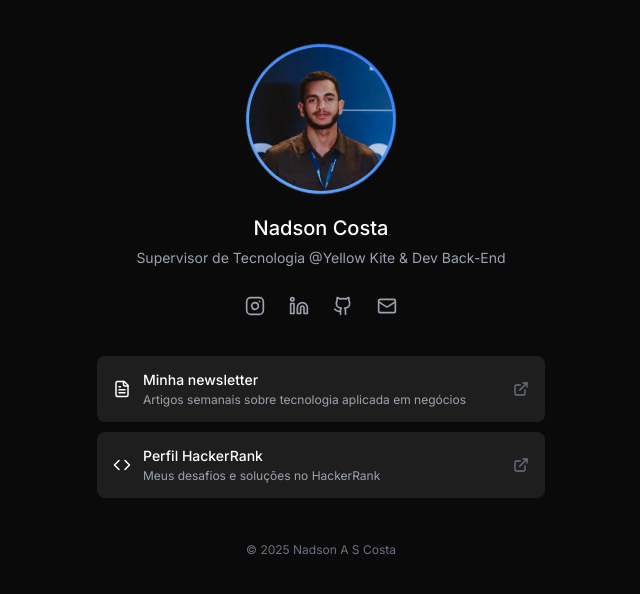
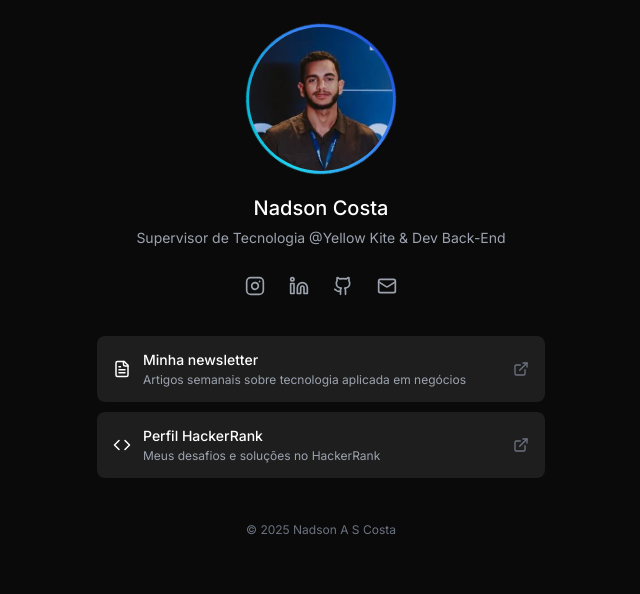
Before and after one commit to nadson-costa/nadson-mapa-links, a React (Vite) app: page / in a window 1280 px wide. Shown: the top 594 px of the page, without its empty margins (319-959 px from the left). Built offline with nearby package versions, Linux system fonts and the light colour scheme.

Commit message:
fix: Correção na animação do Avatar

```diff
--- a/src/components/Avatar.jsx
+++ b/src/components/Avatar.jsx
@@ -10,9 +10,15 @@ export default function Avatar({ imageUrl, alt }) {
   }, [imageUrl])
 
   return (
-    <div className="flex justify-center mb-5 mt-5">
+    <div className="flex justify-center mb-5">
       <div className="relative w-[150px] h-[150px]">
-        <div className="absolute inset-0 rounded-full bg-gradient-to-r from-blue-500 via-blue-400 to-blue-500 animate-spin-slow bg-[length:200%_200%]"></div>
+        <div
+          className="absolute inset-0 rounded-full animate-gradient-rotate"
+          style={{
+            background: 'conic-gradient(from 0deg, #3b82f6, #22d3ee, #06b6d4, #3b82f6, #1d4ed8, #3b82f6)'
+          }}
+        ></div>
+
         <div
           className={`
             absolute inset-[3px] rounded-full overflow-hidden
--- a/src/index.css
+++ b/src/index.css
@@ -24,4 +24,8 @@
   .transition-smooth {
     @apply transition-all duration-300 ease-in-out;
   }
+
+  .animate-gradient-rotate {
+    animation: gradientRotate 3s linear infinite;
+  }
 }
--- a/tailwind.config.js
+++ b/tailwind.config.js
@@ -17,12 +17,32 @@ export default {
       animation: {
         'fade-in': 'fadeIn 0.5s ease-in-out',
         'spin-slow': 'spin 3s linear infinite',
+        'slide-up': 'slideUp 0.7s ease-in-out forwards',
+        'gradient-rotate': 'gradientRotate 3s linear infinite',
       },
       keyframes: {
         fadeIn: {
           '0%': { opacity: '0' },
           '100%': { opacity: '1' },
         },
+        slideUp: {
+          '0%': {
+            transform: 'translateY(0)',
+            opacity: '1',
+          },
+          '100%': {
+            transform: 'translateY(-100%)',
+            opacity: '0',
+          },
+        },
+        gradientRotate: {
+          '0%': {
+            transform: 'rotate(0deg)',
+          },
+          '100%': {
+            transform: 'rotate(360deg)',
+          },
+        },
       },
     },
   },
```
